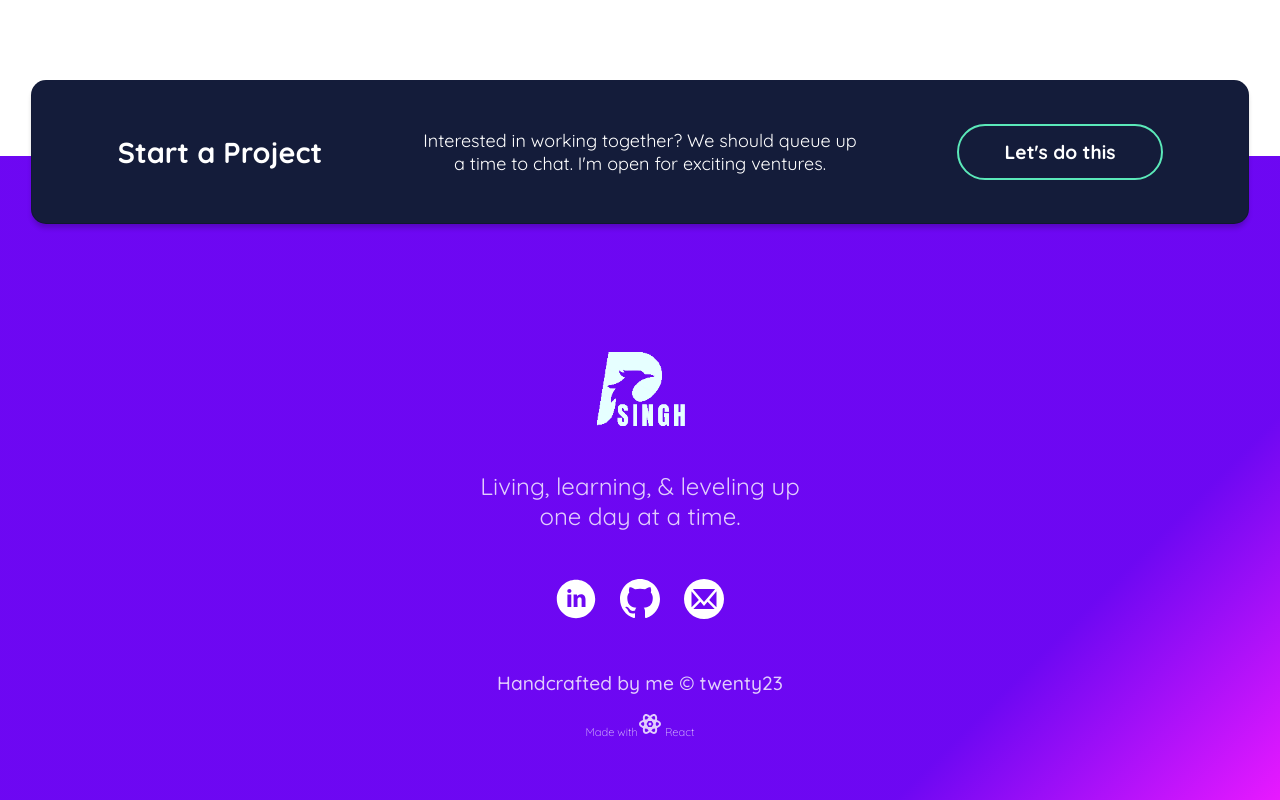
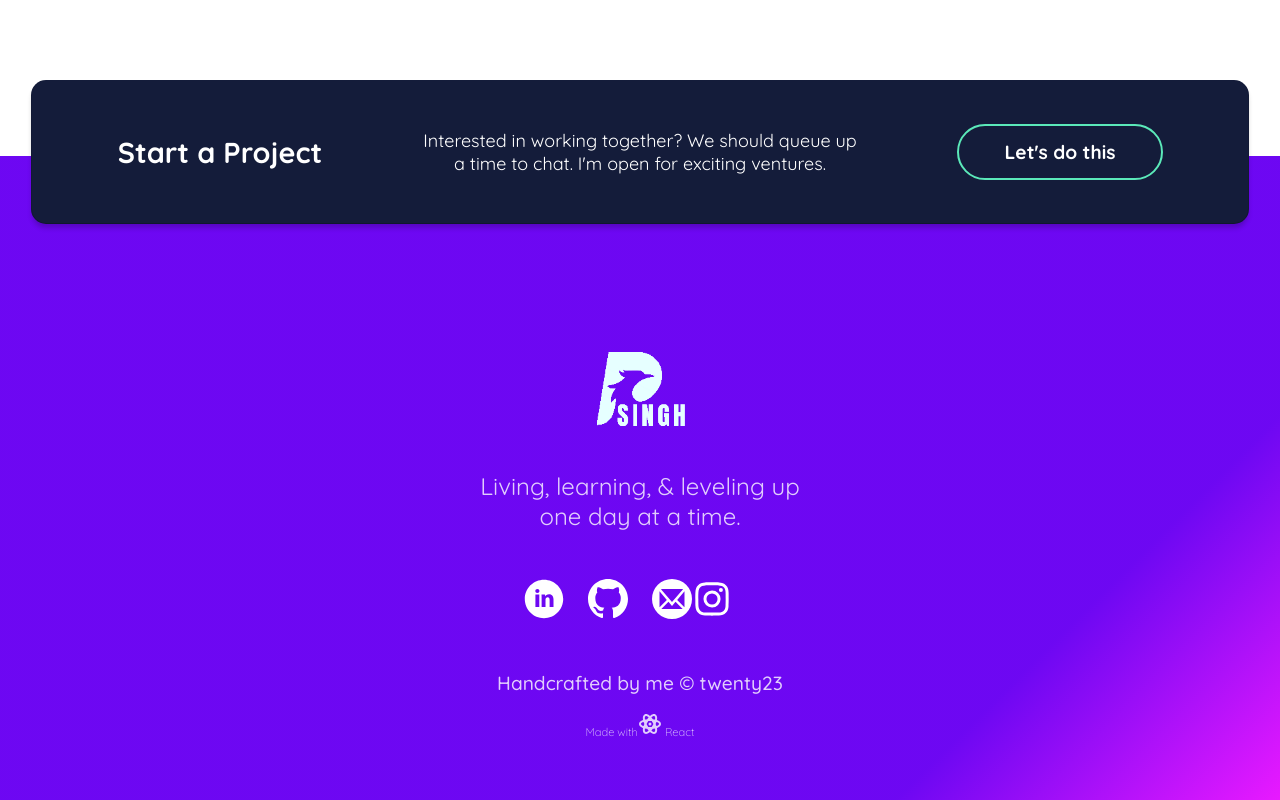
Before and after one commit to PrabhjotSingh03/react-portfolio, a React (Vite) app: page / in a window 1280 px wide. Shown: the part 5134-5934 px from the top of the page. Built offline with nearby package versions, Linux system fonts and the light colour scheme.

Commit message:
Added instagram in the footer social section

```diff
--- a/components/footer/footer.jsx
+++ b/components/footer/footer.jsx
@@ -28,6 +28,7 @@ function Footer() {
                     <a href="https://www.linkedin.com/in/prabhjot-singh-sains/"><svg xmlns="http://www.w3.org/2000/svg" width="40" height="40" viewBox="0 0 20 20"><path fill="currentColor" d="M10 .4C4.698.4.4 4.698.4 10s4.298 9.6 9.6 9.6s9.6-4.298 9.6-9.6S15.302.4 10 .4zM7.65 13.979H5.706V7.723H7.65v6.256zm-.984-7.024c-.614 0-1.011-.435-1.011-.973c0-.549.409-.971 1.036-.971s1.011.422 1.023.971c0 .538-.396.973-1.048.973zm8.084 7.024h-1.944v-3.467c0-.807-.282-1.355-.985-1.355c-.537 0-.856.371-.997.728c-.052.127-.065.307-.065.486v3.607H8.814v-4.26c0-.781-.025-1.434-.051-1.996h1.689l.089.869h.039c.256-.408.883-1.01 1.932-1.01c1.279 0 2.238.857 2.238 2.699v3.699z"/></svg></a>
                     <a href="https://github.com/PrabhjotSingh03/"><svg xmlns="http://www.w3.org/2000/svg" width="40" height="40" viewBox="0 0 24 24"><g fill="none"><g clipPath="url(#akarIconsGithubFill0)"><path fill="currentColor" fillRule="evenodd" d="M12 0C5.37 0 0 5.37 0 12c0 5.31 3.435 9.795 8.205 11.385c.6.105.825-.255.825-.57c0-.285-.015-1.23-.015-2.235c-3.015.555-3.795-.735-4.035-1.41c-.135-.345-.72-1.41-1.23-1.695c-.42-.225-1.02-.78-.015-.795c.945-.015 1.62.87 1.845 1.23c1.08 1.815 2.805 1.305 3.495.99c.105-.78.42-1.305.765-1.605c-2.67-.3-5.46-1.335-5.46-5.925c0-1.305.465-2.385 1.23-3.225c-.12-.3-.54-1.53.12-3.18c0 0 1.005-.315 3.3 1.23c.96-.27 1.98-.405 3-.405s2.04.135 3 .405c2.295-1.56 3.3-1.23 3.3-1.23c.66 1.65.24 2.88.12 3.18c.765.84 1.23 1.905 1.23 3.225c0 4.605-2.805 5.625-5.475 5.925c.435.375.81 1.095.81 2.22c0 1.605-.015 2.895-.015 3.3c0 .315.225.69.825.57A12.02 12.02 0 0 0 24 12c0-6.63-5.37-12-12-12Z" clipRule="evenodd"/></g><defs><clipPath id="akarIconsGithubFill0"><path fill="#fff" d="M0 0h24v24H0z"/></clipPath></defs></g></svg></a>
                     <a href="mailto:prabhjot.sains@gmail.com"><svg xmlns="http://www.w3.org/2000/svg" width="40" height="40" viewBox="0 0 16 16"><path fill="currentColor" d="M8 0a8 8 0 1 0 0 16A8 8 0 0 0 8 0zM4 4h8c.143 0 .281.031.409.088L8 9.231L3.591 4.088A.982.982 0 0 1 4 4zm-1 7V5l.002-.063l2.932 3.421l-2.9 2.9A.967.967 0 0 1 3 11zm9 1H4c-.088 0-.175-.012-.258-.034L6.588 9.12l1.413 1.648L9.414 9.12l2.846 2.846a.967.967 0 0 1-.258.034zm1-1c0 .088-.012.175-.034.258l-2.9-2.9l2.932-3.421L13 5v6z"/></svg></a>
+                    <a href="https://www.instagram.com/prabhjot_singh_sains/?hl=en"><svg xmlns="http://www.w3.org/2000/svg" width="40" height="40" viewBox="0 0 24 24"><path fill="currentColor" d="M17.34 5.46a1.2 1.2 0 1 0 1.2 1.2a1.2 1.2 0 0 0-1.2-1.2m4.6 2.42a7.59 7.59 0 0 0-.46-2.43a4.94 4.94 0 0 0-1.16-1.77a4.7 4.7 0 0 0-1.77-1.15a7.3 7.3 0 0 0-2.43-.47C15.06 2 14.72 2 12 2s-3.06 0-4.12.06a7.3 7.3 0 0 0-2.43.47a4.78 4.78 0 0 0-1.77 1.15a4.7 4.7 0 0 0-1.15 1.77a7.3 7.3 0 0 0-.47 2.43C2 8.94 2 9.28 2 12s0 3.06.06 4.12a7.3 7.3 0 0 0 .47 2.43a4.7 4.7 0 0 0 1.15 1.77a4.78 4.78 0 0 0 1.77 1.15a7.3 7.3 0 0 0 2.43.47C8.94 22 9.28 22 12 22s3.06 0 4.12-.06a7.3 7.3 0 0 0 2.43-.47a4.7 4.7 0 0 0 1.77-1.15a4.85 4.85 0 0 0 1.16-1.77a7.59 7.59 0 0 0 .46-2.43c0-1.06.06-1.4.06-4.12s0-3.06-.06-4.12M20.14 16a5.61 5.61 0 0 1-.34 1.86a3.06 3.06 0 0 1-.75 1.15a3.19 3.19 0 0 1-1.15.75a5.61 5.61 0 0 1-1.86.34c-1 .05-1.37.06-4 .06s-3 0-4-.06a5.73 5.73 0 0 1-1.94-.3a3.27 3.27 0 0 1-1.1-.75a3 3 0 0 1-.74-1.15a5.54 5.54 0 0 1-.4-1.9c0-1-.06-1.37-.06-4s0-3 .06-4a5.54 5.54 0 0 1 .35-1.9A3 3 0 0 1 5 5a3.14 3.14 0 0 1 1.1-.8A5.73 5.73 0 0 1 8 3.86c1 0 1.37-.06 4-.06s3 0 4 .06a5.61 5.61 0 0 1 1.86.34a3.06 3.06 0 0 1 1.19.8a3.06 3.06 0 0 1 .75 1.1a5.61 5.61 0 0 1 .34 1.9c.05 1 .06 1.37.06 4s-.01 3-.06 4M12 6.87A5.13 5.13 0 1 0 17.14 12A5.12 5.12 0 0 0 12 6.87m0 8.46A3.33 3.33 0 1 1 15.33 12A3.33 3.33 0 0 1 12 15.33"/></svg></a>
                 </div>
                 <div className="copyright"><h3>Handcrafted by me &#169; twenty23</h3></div>
                 <div className="made__with">
```
